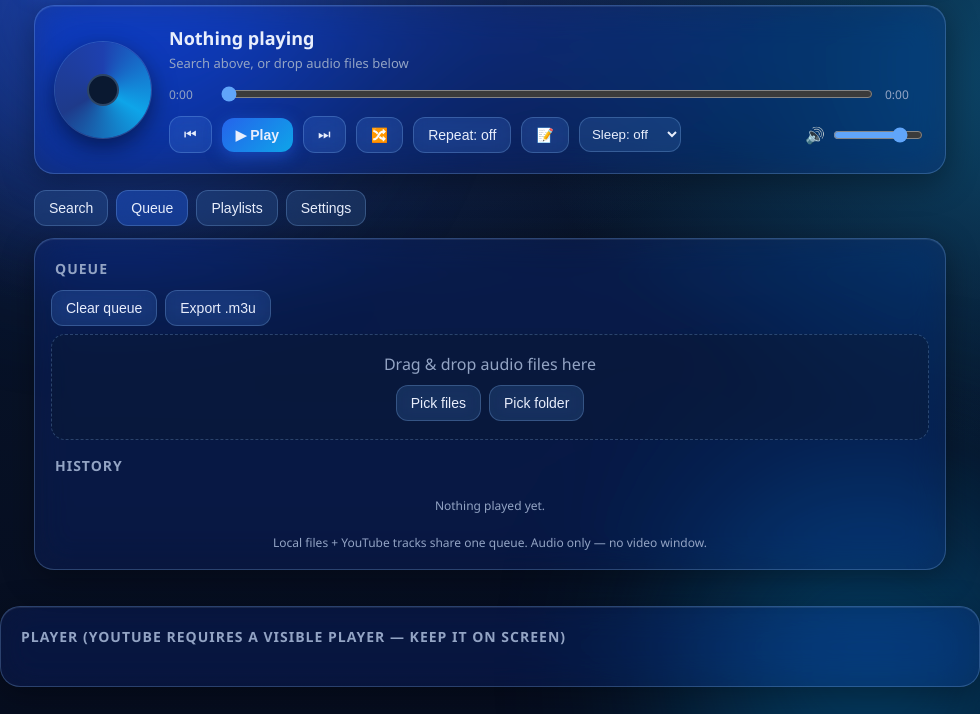
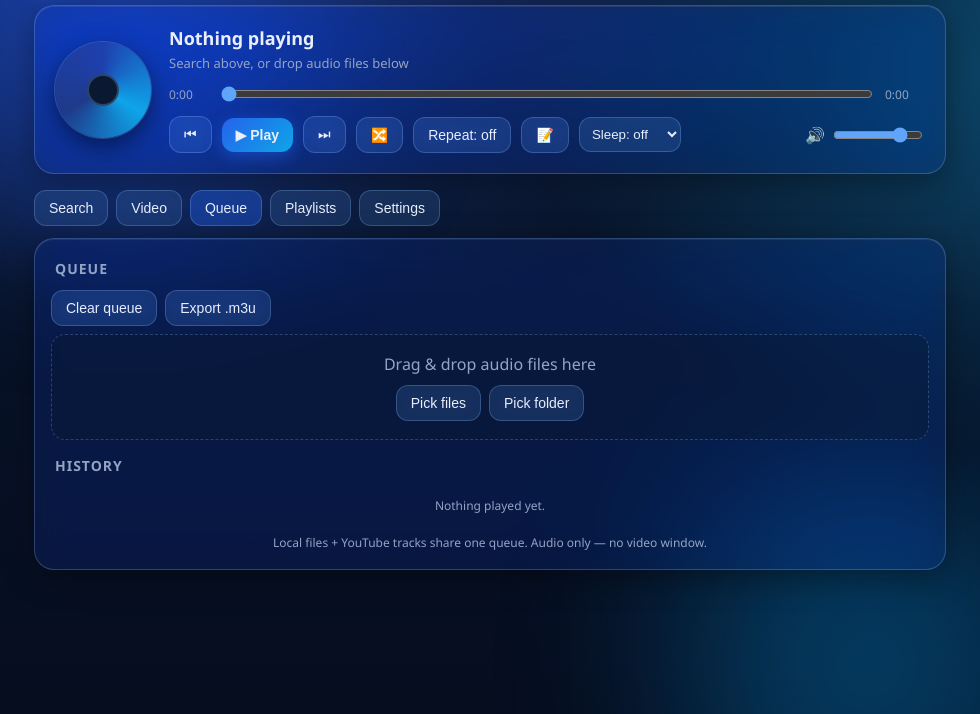
Before and after one commit to StuBlueUK/MintMusic, an Electron app: page index.html in a window 980 px wide. Both pictures are taken after a click on the button "Queue". Shown: the part 86-800 px from the top of the page. Drawn offline with Linux system fonts and the light colour scheme; no server answers.

Commit message:
perf: disable HW accel + VA-API probe (silence Intel libva noise); move player to Video tab

```diff
--- a/index.html
+++ b/index.html
@@ -52,6 +52,7 @@
 
   <div class="tabs">
     <button class="btn tab active" data-tab="results">Search</button>
+    <button class="btn tab" data-tab="video">Video</button>
     <button class="btn tab" data-tab="queue">Queue</button>
     <button class="btn tab" data-tab="playlists">Playlists</button>
     <button class="btn tab" data-tab="settings">Settings</button>
@@ -108,10 +109,13 @@
   </div>
 </div>
 
-<div class="glass panel" id="videoPanel">
-  <h3>Player (YouTube requires a visible player — keep it on screen)</h3>
-  <div id="ytWrap"><div id="ytplayer"></div></div>
+<div class="glass panel hidden" id="tab-video">
+  <h3>Video <small style="text-transform:none">(YouTube requires the player to exist — audio keeps playing when viewing other tabs)</small></h3>
+  <div id="videoPanel">
+    <div id="ytWrap"><div id="ytplayer"></div></div>
+  </div>
 </div>
+
 <div id="lyricsModal" class="hidden">
   <div class="glass lyrics-box">
     <div class="lyrics-head"><b id="lyricsTitle">Lyrics</b><button class="btn" id="lyricsClose">Close</button></div>
--- a/renderer.js
+++ b/renderer.js
@@ -28,7 +28,7 @@ document.querySelectorAll('.tab').forEach(b => {
   b.onclick = () => {
     document.querySelectorAll('.tab').forEach(x => x.classList.remove('active'));
     b.classList.add('active');
-    ['results', 'queue', 'playlists', 'settings'].forEach(t =>
+    ['results', 'video', 'queue', 'playlists', 'settings'].forEach(t =>
       document.getElementById('tab-' + t).classList.toggle('hidden', t !== b.dataset.tab));
   };
 });
@@ -73,6 +73,8 @@ function play(i) {
   pushHistory(t);
   notifyTrack(t);
   document.getElementById('openYT').classList.toggle('hidden', t.kind !== 'yt');
+  const videoTab = document.querySelector('[data-tab="video"]');
+  if (videoTab) videoTab.textContent = t.kind === 'yt' ? 'Video ●' : 'Video';
   if (t.kind === 'yt') {
     stopFile();
     currentKind = 'yt';
```
Also changed, not shown: main.js (+8 -0 lines).
